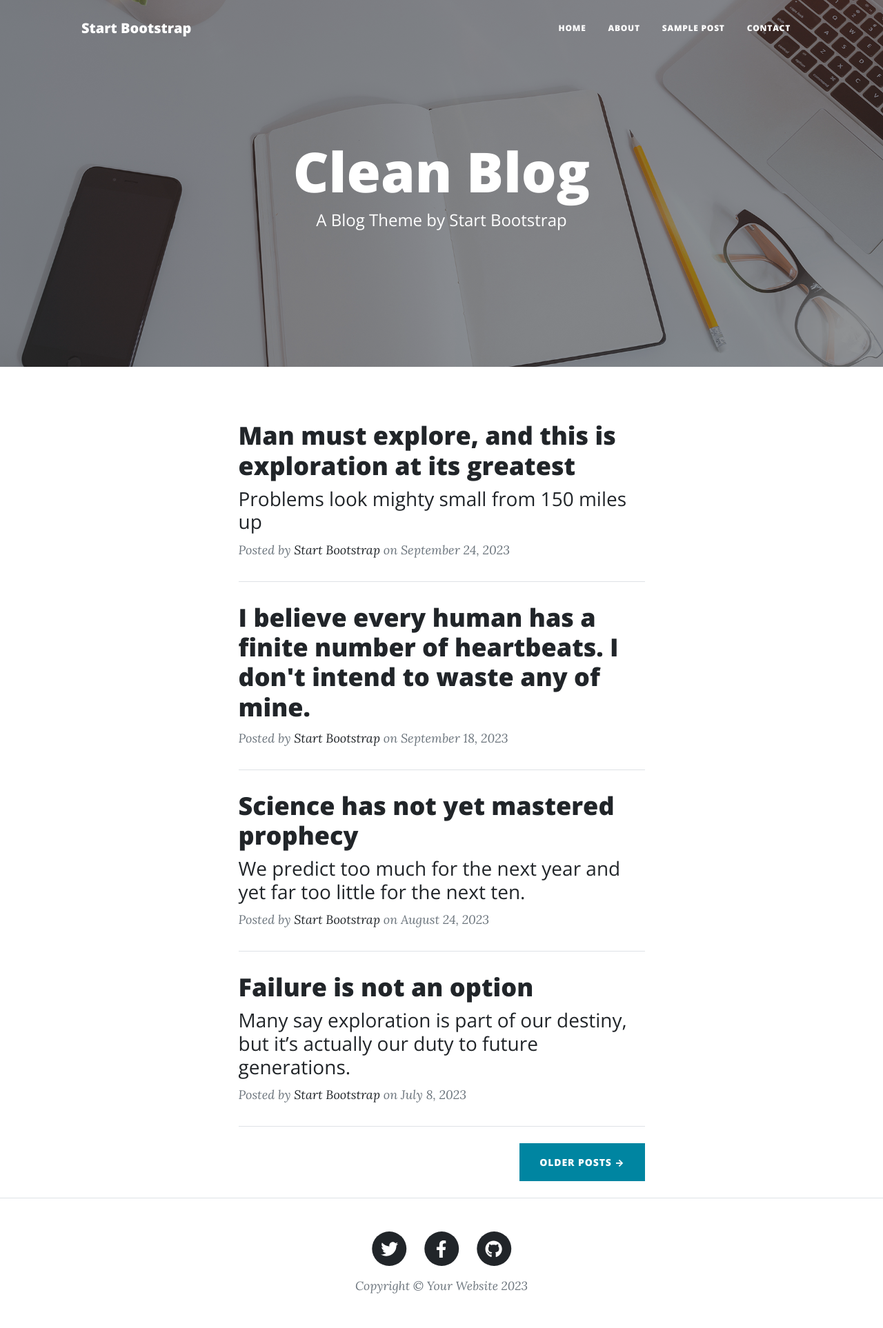
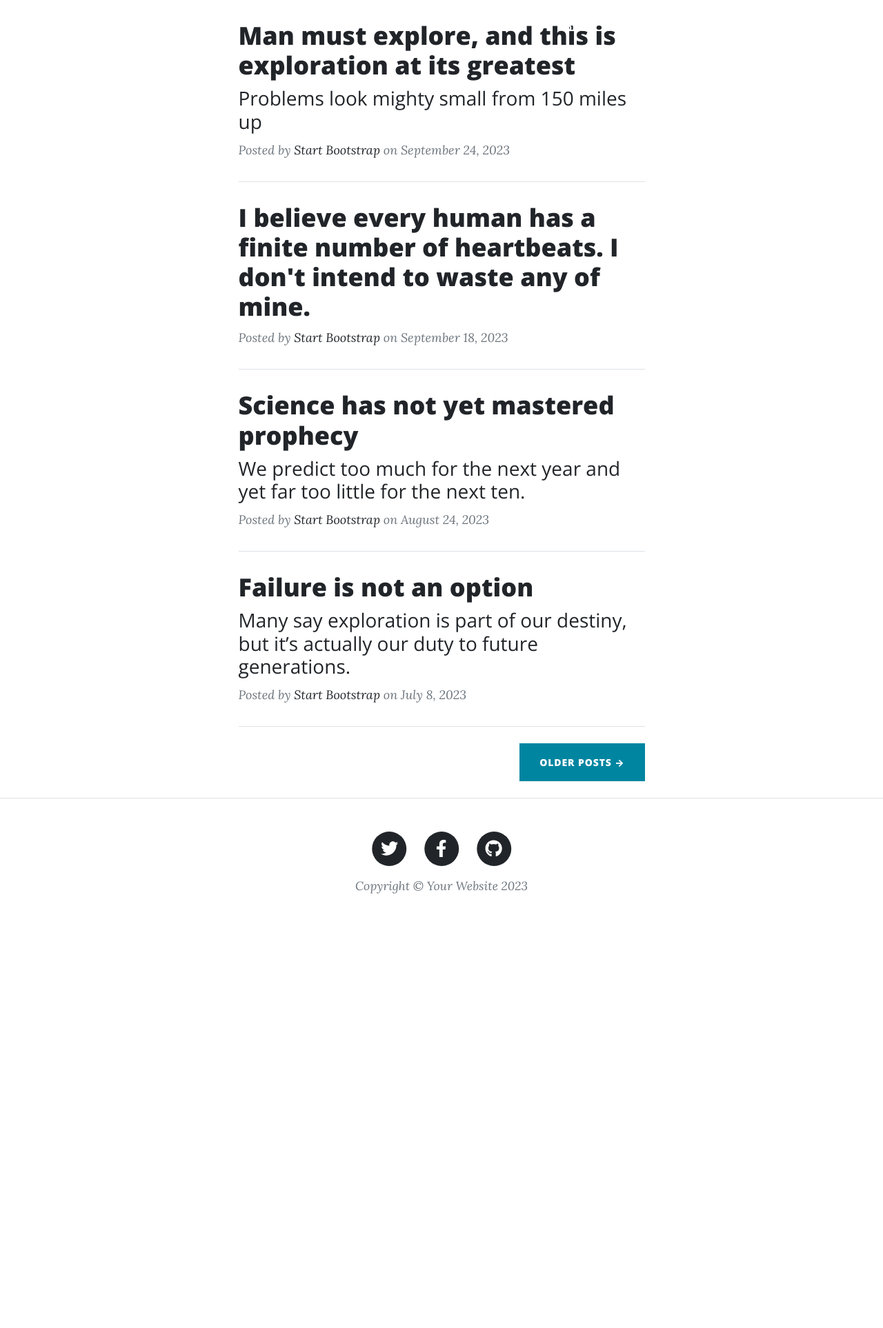
Before and after one commit to fkumsuz/100days, a Flask app: page / in a window 1280 px wide. Shown: the whole page at 69% size. After the commit the page ends 1296 px from the top, so only its background shows below. Run offline with Flask 3, Linux system fonts and the light colour scheme; some libraries are stand-ins or nearby versions.

Commit message:
day59 final

```diff
--- a/day-59/startbootstrap-clean-blog-gh-pages/templates/footer.html
+++ b/day-59/startbootstrap-clean-blog-gh-pages/templates/footer.html
@@ -1,4 +1,43 @@
-<!-- Bootstrap core JS-->
-<script src="https://cdn.jsdelivr.net/npm/bootstrap@5.2.3/dist/js/bootstrap.bundle.min.js"></script>
-<!-- Core theme JS-->
-<script src="{{ url_for('static', filename='/js/scripts.js') }}"></script>
+ <!-- Footer-->
+
+<footer class="border-top">
+    <div class="container px-4 px-lg-5">
+       <div class="row gx-4 gx-lg-5 justify-content-center">
+          <div class="col-md-10 col-lg-8 col-xl-7">
+             <ul class="list-inline text-center">
+                <li class="list-inline-item">
+                   <a href="#!">
+                   <span class="fa-stack fa-lg">
+                   <i class="fas fa-circle fa-stack-2x"></i>
+                   <i class="fab fa-twitter fa-stack-1x fa-inverse"></i>
+                   </span>
+                   </a>
+                </li>
+                <li class="list-inline-item">
+                   <a href="#!">
+                   <span class="fa-stack fa-lg">
+                   <i class="fas fa-circle fa-stack-2x"></i>
+                   <i class="fab fa-facebook-f fa-stack-1x fa-inverse"></i>
+                   </span>
+                   </a>
+                </li>
+                <li class="list-inline-item">
+                   <a href="#!">
+                   <span class="fa-stack fa-lg">
+                   <i class="fas fa-circle fa-stack-2x"></i>
+                   <i class="fab fa-github fa-stack-1x fa-inverse"></i>
+                   </span>
+                   </a>
+                </li>
+             </ul>
+             <div class="small text-center text-muted fst-italic">Copyright &copy; Your Website 2023</div>
+          </div>
+       </div>
+    </div>
+ </footer>
+ <!-- Bootstrap core JS-->
+ <script src="https://cdn.jsdelivr.net/npm/bootstrap@5.2.3/dist/js/bootstrap.bundle.min.js"></script>
+ <!-- Core theme JS-->
+ <script src="{{ url_for('static', filename='js/scripts.js') }}"></script>
+ </body>
+ </html>
--- a/day-59/startbootstrap-clean-blog-gh-pages/templates/header.html
+++ b/day-59/startbootstrap-clean-blog-gh-pages/templates/header.html
@@ -1,7 +1,37 @@
-<title>Clean Blog - Start Bootstrap Theme</title>
-<link rel="icon" type="image/x-icon" href="{{ url_for('static', filename='/assets/favicon.ico') }}" />
+<!DOCTYPE html>
+<html lang="en">
+   <head>
+      <meta charset="utf-8" />
+      <meta name="viewport" content="width=device-width, initial-scale=1, shrink-to-fit=no" />
+      <meta name="description" content="" />
+      <meta name="author" content="" />
+      <title>Clean Blog - Start Bootstrap Theme</title>
+      <link rel="icon" type="image/x-icon" href="{{ url_for('static', filename='assets/favicon.ico') }}" />
+      <!-- Font Awesome icons (free version)-->
+      <script src="https://use.fontawesome.com/releases/v6.3.0/js/all.js" crossorigin="anonymous"></script>
+      <!-- Google fonts-->
+      <link href="https://fonts.googleapis.com/css?family=Lora:400,700,400italic,700italic" rel="stylesheet" type="text/css" />
+      <link href="https://fonts.googleapis.com/css?family=Open+Sans:300italic,400italic,600italic,700italic,800italic,400,300,600,700,800" rel="stylesheet" type="text/css" />
+      <!-- Core theme CSS (includes Bootstrap)-->
+      <link href="{{ url_for('static', filename='css/styles.css') }}" rel="stylesheet" />
+   </head>
+   <body>
+      <!-- Navigation-->
+      <nav class="navbar navbar-expand-lg navbar-light" id="mainNav">
+         <div class="container px-4 px-lg-5">
+            <a class="navbar-brand" href="index.html">Start Bootstrap</a>
+            <button class="navbar-toggler" type="button" data-bs-toggle="collapse" data-bs-target="#navbarResponsive" aria-controls="navbarResponsive" aria-expanded="false" aria-label="Toggle navigation">
+            Menu
+            <i class="fas fa-bars"></i>
+            </button>
+            <div class="collapse navbar-collapse" id="navbarResponsive">
+               <ul class="navbar-nav ms-auto py-4 py-lg-0">
+                  <li class="nav-item"><a class="nav-link px-lg-3 py-3 py-lg-4" href="{{ url_for('get_all_posts') }}">Home</a></li>
+                  <li class="nav-item"><a class="nav-link px-lg-3 py-3 py-lg-4" href="">About</a></li>
+                  <!-- <li class="nav-item"><a class="nav-link px-lg-3 py-3 py-lg-4" href="post.html">Sample Post</a></li> -->
+                  <li class="nav-item"><a class="nav-link px-lg-3 py-3 py-lg-4" href="">Contact</a></li>
+               </ul>
 
-<!-- Font Awesome and Google Fonts code here -->
-
-<!-- Core theme CSS (includes Bootstrap)-->
-<link href="{{ url_for('static', filename='/css/styles.css') }}" rel="stylesheet" />
+            </div>
+         </div>
+      </nav>
--- a/day-59/startbootstrap-clean-blog-gh-pages/templates/index.html
+++ b/day-59/startbootstrap-clean-blog-gh-pages/templates/index.html
@@ -34,19 +34,8 @@
                 </div>
             </div>
         </nav>
-        <!-- Page Header-->
-        <header class="masthead" style="background-image: url('static/assets/img/home-bg.jpg')">
-            <div class="container position-relative px-4 px-lg-5">
-                <div class="row gx-4 gx-lg-5 justify-content-center">
-                    <div class="col-md-10 col-lg-8 col-xl-7">
-                        <div class="site-heading">
-                            <h1>Clean Blog</h1>
-                            <span class="subheading">A Blog Theme by Start Bootstrap</span>
-                        </div>
-                    </div>
-                </div>
-            </div>
-        </header>
+        {% include "header.html" %}
+
         <!-- Main Content-->
         <div class="container px-4 px-lg-5">
             <div class="row gx-4 gx-lg-5 justify-content-center">
@@ -109,42 +98,8 @@
                 </div>
             </div>
         </div>
-        <!-- Footer-->
-        <footer class="border-top">
-            <div class="container px-4 px-lg-5">
-                <div class="row gx-4 gx-lg-5 justify-content-center">
-                    <div class="col-md-10 col-lg-8 col-xl-7">
-                        <ul class="list-inline text-center">
-                            <li class="list-inline-item">
-                                <a href="#!">
-                                    <span class="fa-stack fa-lg">
-                                        <i class="fas fa-circle fa-stack-2x"></i>
-                                        <i class="fab fa-twitter fa-stack-1x fa-inverse"></i>
-                                    </span>
-                                </a>
-                            </li>
-                            <li class="list-inline-item">
-                                <a href="#!">
-                                    <span class="fa-stack fa-lg">
-                                        <i class="fas fa-circle fa-stack-2x"></i>
-                                        <i class="fab fa-facebook-f fa-stack-1x fa-inverse"></i>
-                                    </span>
-                                </a>
-                            </li>
-                            <li class="list-inline-item">
-                                <a href="#!">
-                                    <span class="fa-stack fa-lg">
-                                        <i class="fas fa-circle fa-stack-2x"></i>
-                                        <i class="fab fa-github fa-stack-1x fa-inverse"></i>
-                                    </span>
-                                </a>
-                            </li>
-                        </ul>
-                        <div class="small text-center text-muted fst-italic">Copyright &copy; Your Website 2023</div>
-                    </div>
-                </div>
-            </div>
-        </footer>
+        {% include "footer.html" %}
+
         <!-- Bootstrap core JS-->
         <script src="https://cdn.jsdelivr.net/npm/bootstrap@5.2.3/dist/js/bootstrap.bundle.min.js"></script>
         <!-- Core theme JS-->
```
